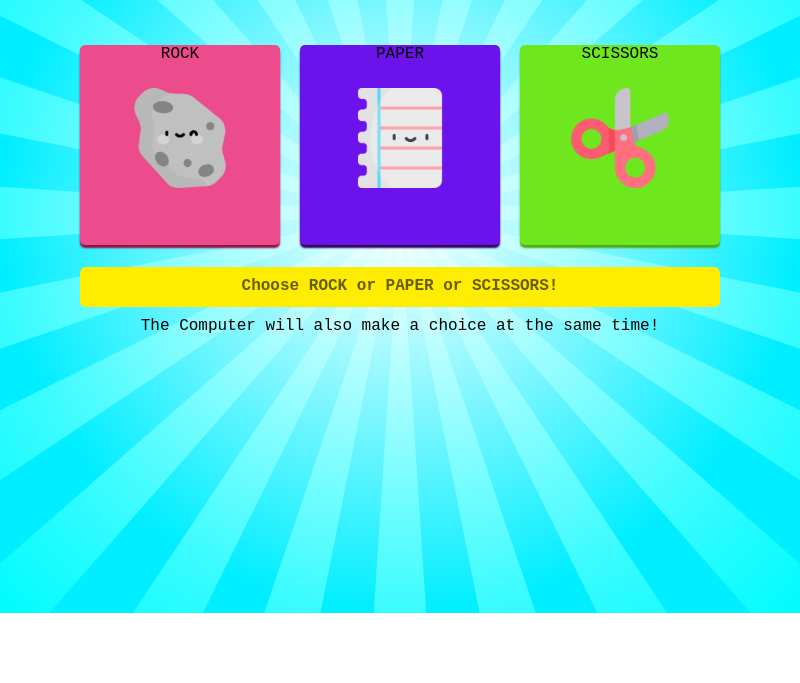
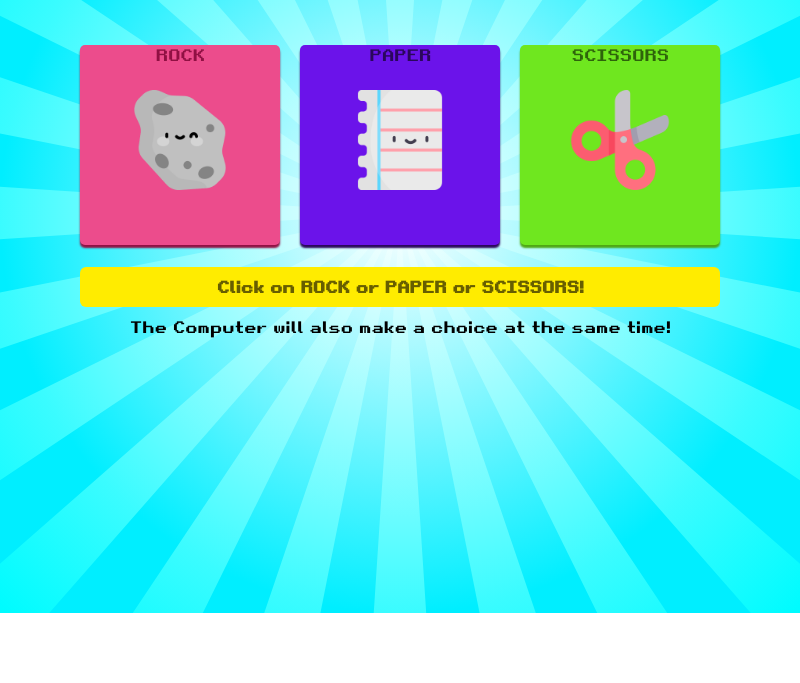
Before and after one commit to anjandash/rock-paper-scissors, an Electron app: page index.html in a window 800 px wide. Shown: the part 117-800 px from the top of the page. Drawn offline with Linux system fonts and the light colour scheme.

Commit message:
added new font + minor changes

```diff
--- a/index.html
+++ b/index.html
@@ -29,7 +29,7 @@
             </div>
 
             <div class="result">
-                <div id="comparison" class="comparison">Choose ROCK or PAPER or SCISSORS!
+                <div id="comparison" class="comparison">Click on ROCK or PAPER or SCISSORS!
                 </div>
 
                 <div id="verdict" class="verdict">The Computer will also make a choice at the same time!
--- a/style.css
+++ b/style.css
@@ -1,6 +1,12 @@
+@font-face {
+    font-family: 'Retro';
+    src: url('fonts/Retro_Gaming.ttf') format('truetype');
+}
+
 *{
     margin: 0px;
-    font-family: 'Courier New', Courier, monospace;
+    /* font-family: 'Courier New', Courier, monospace; */
+    font-family: 'Retro';
 }
 
 body{
@@ -78,18 +84,21 @@ body{
     background-color: #ec4c8c;
     /* border: 1px solid #901043; */
     box-shadow: 0px 3px 2px #901043;
+    color: #901043;
 }
 
 .color-paper{
     background-color: #6b13ea;
     /* border: 1px solid #2a075c; */
     box-shadow: 0px 3px 2px #2a075c;
+    color: #2a075c;
 }
 
 .color-scissors{
     background-color: #6fe71f;
     /* border: 1px solid #4ea812; */
     box-shadow: 0px 3px 2px #4ea812;
+    color: #2e630b;
 }
 
 .choice-type{
```
Also changed, not shown: package.json (+39 -2 lines), fonts/Retro_Gaming.ttf (added), 1 other file.
